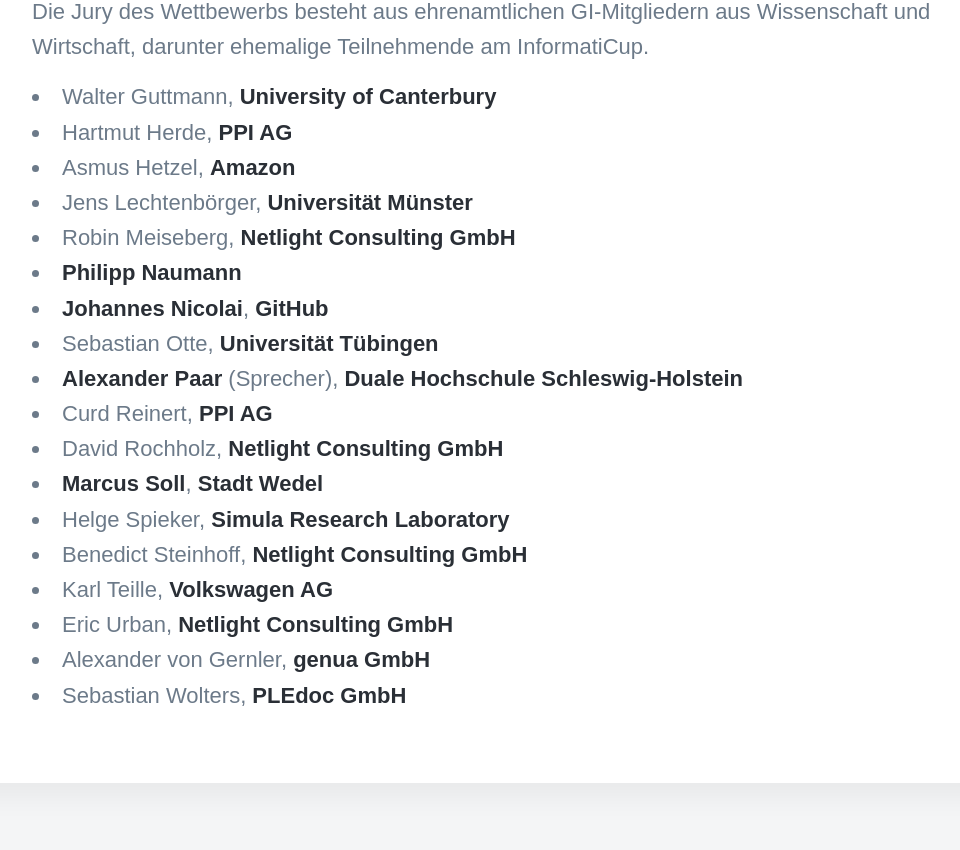
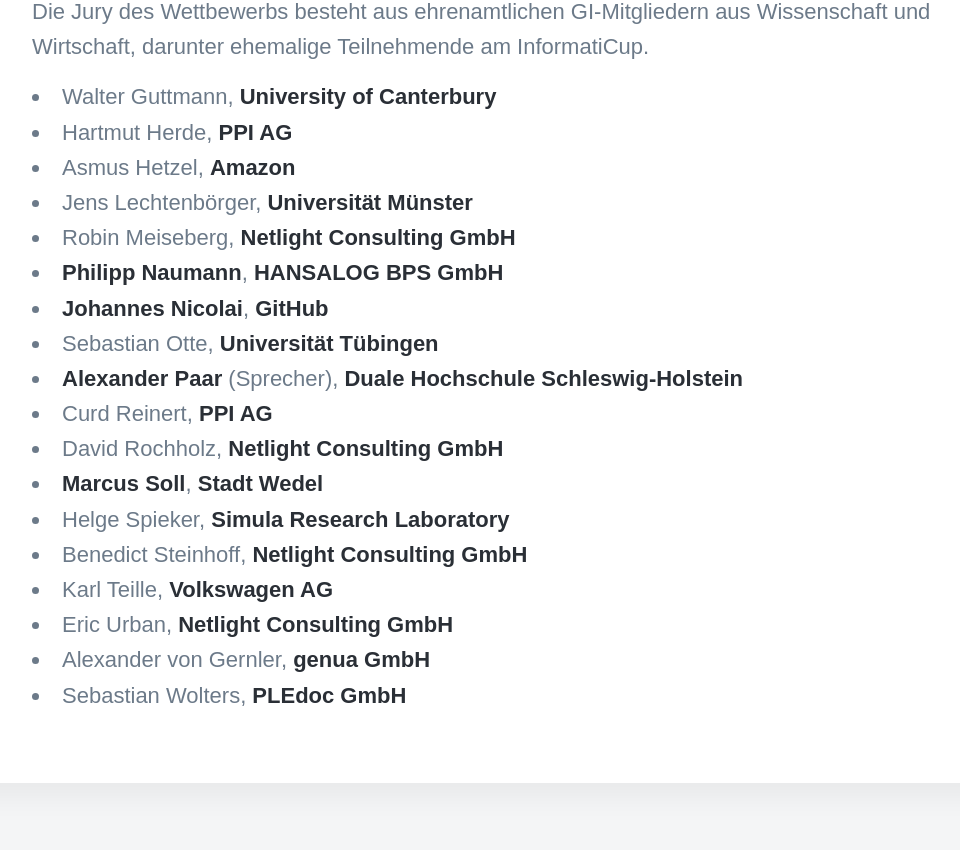
Before and after one commit to informatiCup/informaticup.github.io, a Jekyll site: the page built from _competition/40-jury.md, in a window 1280 px wide and 900 px high, scrolled down 675 px. Shown: the top 850 px of the window, without its empty margins (138-1098 px from the left). Built offline with Jekyll 4.4.1, drawn with Linux system fonts in a browser that asks for light colours; nearby versions of some CDN libraries; some web fonts are replaced.

Commit message:
Update 40-jury.md

```diff
--- a/_competition/40-jury.md
+++ b/_competition/40-jury.md
@@ -15,7 +15,7 @@
 - Asmus Hetzel, [Amazon](https://amazon.jobs/)
 - Jens Lechtenbörger, [Universität Münster](https://www.wi.uni-muenster.de/de/institut/dbis/personen/jens-lechtenboerger)
 - Robin Meiseberg, [Netlight Consulting GmbH](https://www.netlight.com/)
-- [Philipp Naumann](https://github.com/bitflipp)
+- [Philipp Naumann](https://github.com/bitflipp), [HANSALOG BPS GmbH](https://hansalog-bps.de/)
 - [Johannes Nicolai](https://github.com/jonico), [GitHub](https://github.com/)
 - Sebastian Otte, [Universität Tübingen](http://cm.inf.uni-tuebingen.de/staff/otte)
 - [Alexander Paar](https://github.com/AlexPaar) (Sprecher), [Duale Hochschule Schleswig-Holstein](https://www.dhsh.de/)
```
